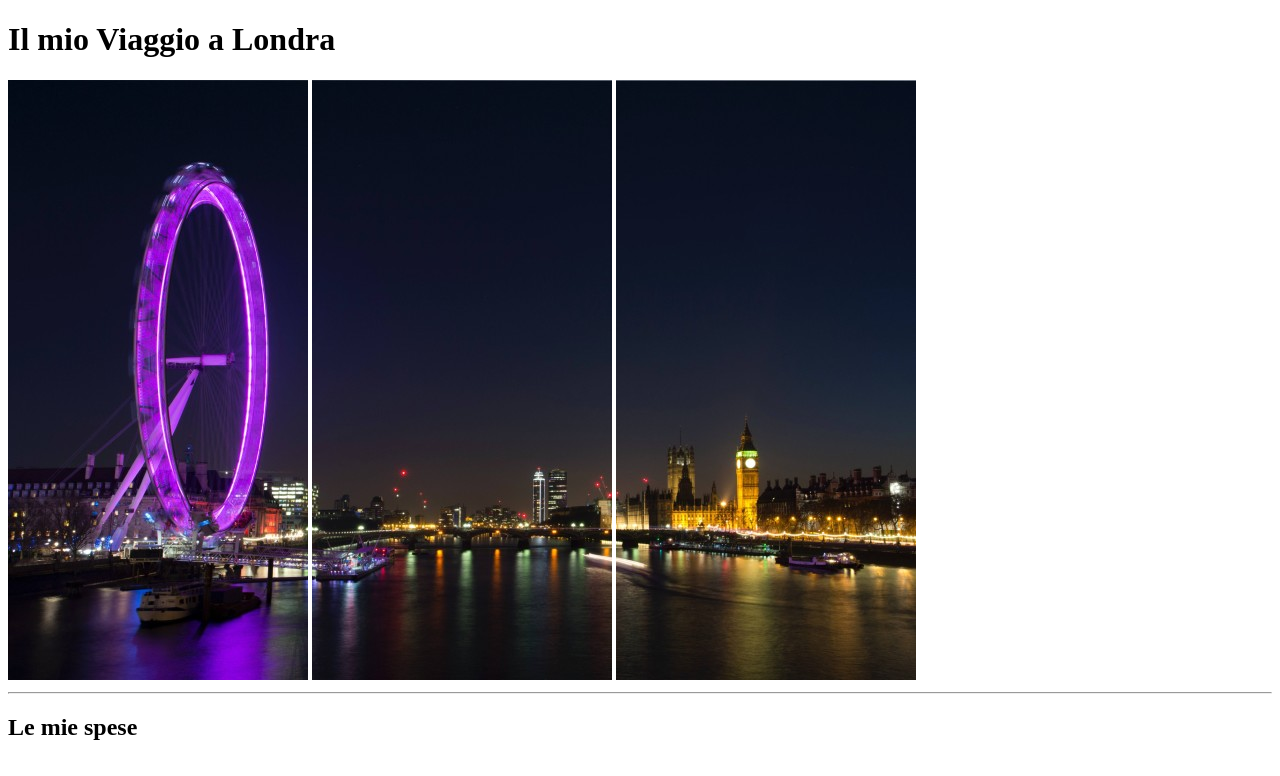
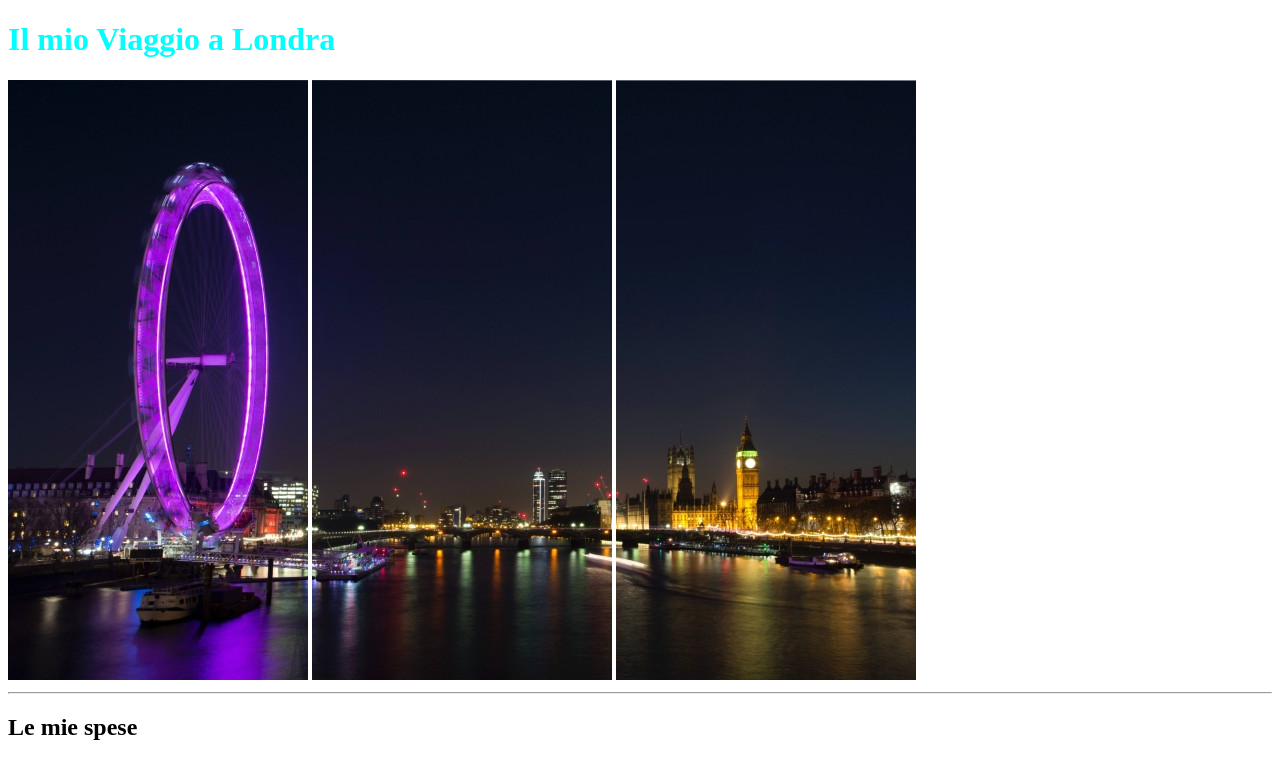
Before and after one commit to Pluz16/html-london-trip, a plain HTML site: page index.html in a window 1280 px wide. Shown: the top 776 px of the page. Drawn offline with Linux system fonts and the light colour scheme.

Commit message:
Durante Lezione:Creata cartella e file css

```diff
--- /dev/null
+++ b/css/style.css
@@ -0,0 +1,3 @@
+header{
+    color: aqua;
+}
--- a/index.html
+++ b/index.html
@@ -5,6 +5,7 @@
     <meta http-equiv="X-UA-Compatible" content="IE=edge">
     <meta name="viewport" content="width=device-width, initial-scale=1.0">
     <title>Il mio viaggio a Londra</title>
+    <link rel="stylesheet" href="css/style.css">
 </head>
 <!-- Riproducete il layout dell’immagine allegata utilizzando i tag che abbiamo visto stamattina aiutandovi con le slide di stamattina. -->
 <body>
```
